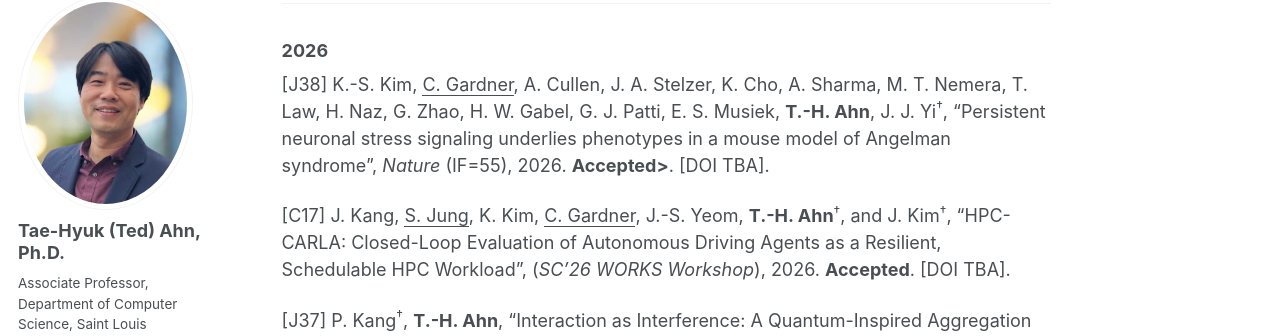
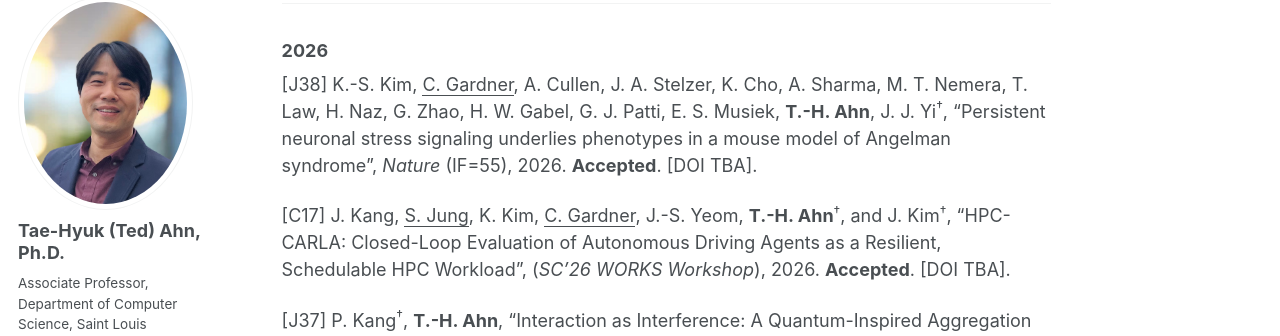
Before and after one commit to BioHPC/BioHPC.github.io, a Jekyll site: the page built from _pages/publications.md, in a window 1280 px wide and 900 px high, scrolled down 451 px. Shown: the part 105-441 px from the top of the window. Built offline with Jekyll 4.4.1, drawn with Linux system fonts in a browser that asks for light colours; a style sheet for code colours, icons or effects is not loaded.

```diff
--- a/_pages/publications.md
+++ b/_pages/publications.md
@@ -24,7 +24,7 @@ author_profile: true
 
 ### 2026
 
-[J38] K.-S. Kim, <u>C. Gardner</u>, A. Cullen, J. A. Stelzer, K. Cho, A. Sharma, M. T. Nemera, T. Law, H. Naz, G. Zhao, H. W. Gabel, G. J. Patti, E. S. Musiek, <b>T.-H. Ahn</b>, J. J. Yi<sup>†</sup>, "Persistent neuronal stress signaling underlies phenotypes in a mouse model of Angelman syndrome", <i>Nature</i> (IF=55), 2026. <b>Accepted></b>. [DOI TBA].
+[J38] K.-S. Kim, <u>C. Gardner</u>, A. Cullen, J. A. Stelzer, K. Cho, A. Sharma, M. T. Nemera, T. Law, H. Naz, G. Zhao, H. W. Gabel, G. J. Patti, E. S. Musiek, <b>T.-H. Ahn</b>, J. J. Yi<sup>†</sup>, "Persistent neuronal stress signaling underlies phenotypes in a mouse model of Angelman syndrome", <i>Nature</i> (IF=55), 2026. <b>Accepted</b>. [DOI TBA].
 
 [C17] J. Kang, <u>S. Jung</u>, K. Kim, <u>C. Gardner</u>, J.-S. Yeom, <b>T.-H. Ahn</b><sup>†</sup>, and J. Kim<sup>†</sup>, "HPC-CARLA: Closed-Loop Evaluation of Autonomous Driving Agents as a Resilient, Schedulable HPC Workload", (<i>SC'26 WORKS Workshop</i>), 2026. <b>Accepted</b>. [DOI TBA].
 
```
